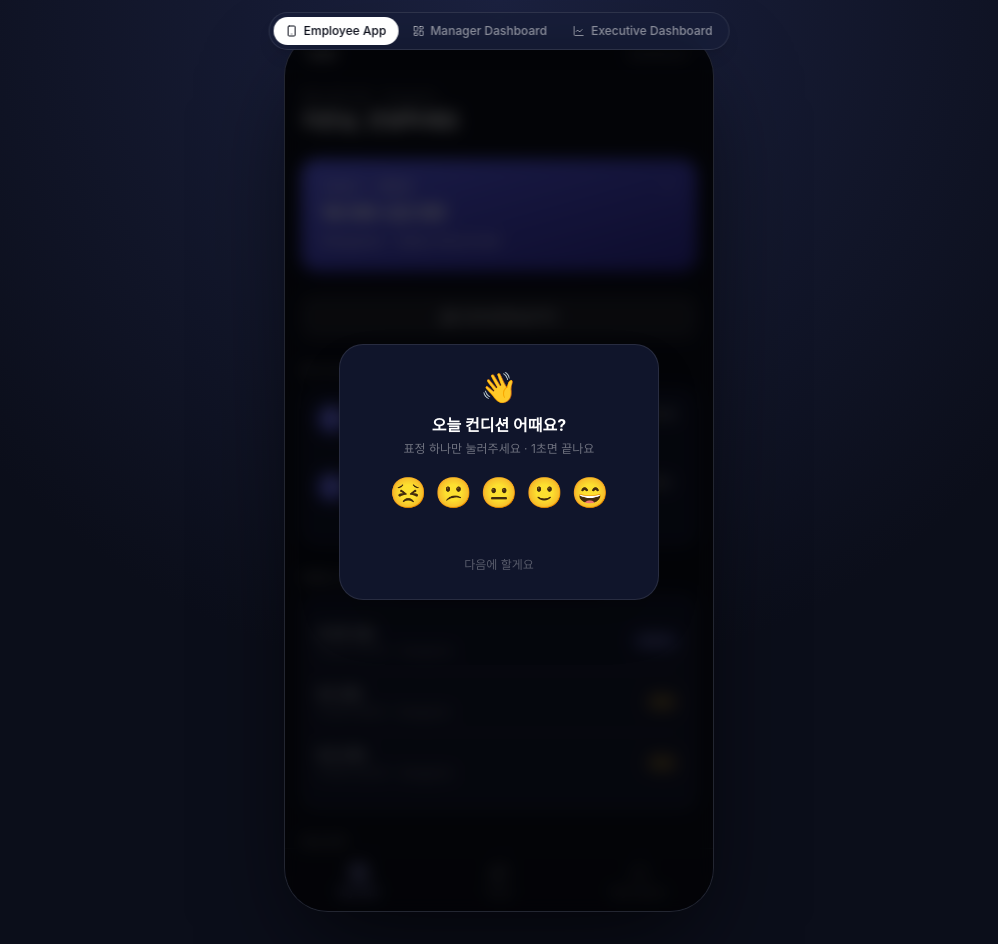
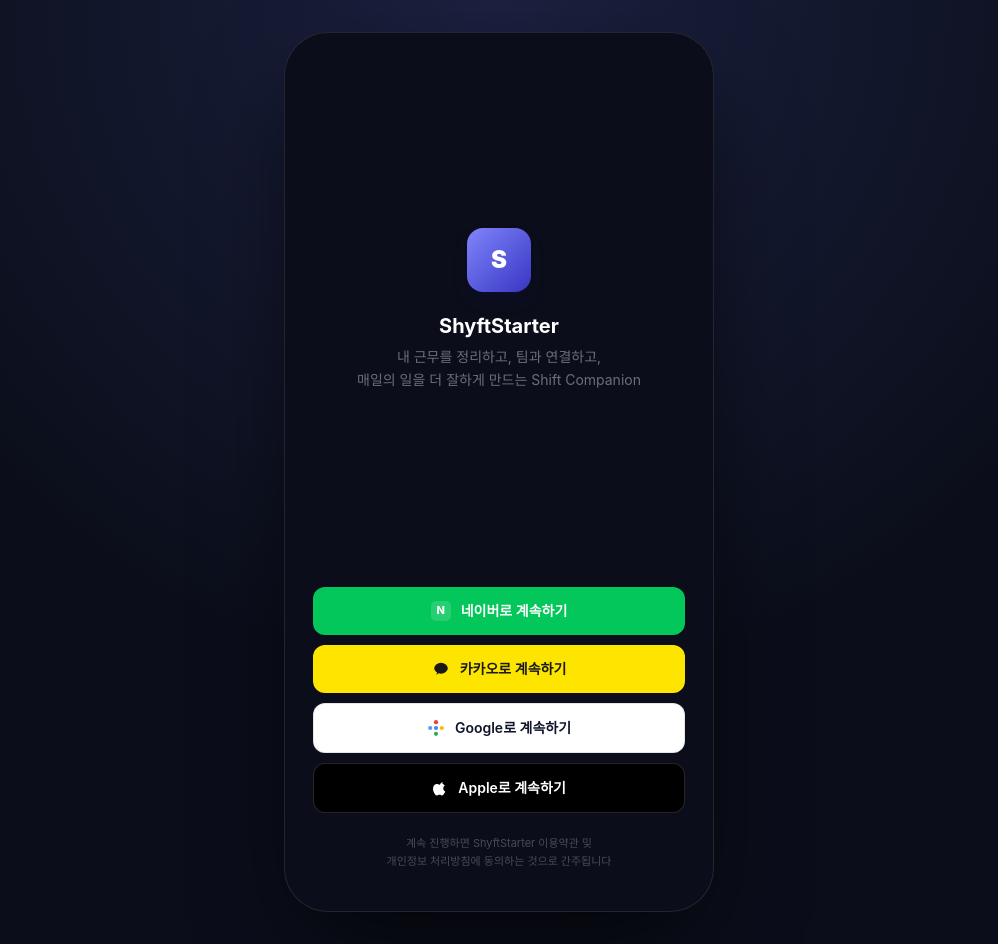
Before and after one commit to danikim9/ShyftStarter, a React (Vite) app: page / in a window 1280 px wide. Shown: the whole page, without its empty margins (141-1139 px from the left). Built offline with nearby package versions, Linux system fonts and the light colour scheme.

Commit message:
Add files via upload

```diff
--- a/src/App.tsx
+++ b/src/App.tsx
@@ -1,6 +1,7 @@
 import { useState } from 'react'
-import { Smartphone, LayoutDashboard, LineChart } from 'lucide-react'
+import { Smartphone, LayoutDashboard, LineChart, LogOut } from 'lucide-react'
 import { AppStateProvider } from './lib/store'
+import { LoginScreen, type AuthProvider } from './auth/LoginScreen'
 import { BottomNav, type TabId } from './components/BottomNav'
 import { SheetHost } from './components/sheets/SheetHost'
 import { Toast } from './components/Toast'
@@ -42,6 +43,18 @@
         </button>
       ))}
     </div>
+  )
+}
+
+function LogoutButton({ onLogout }: { onLogout: () => void }) {
+  return (
+    <button
+      onClick={onLogout}
+      title="로그아웃 (데모 재시작)"
+      className="fixed top-3 right-3 z-[60] w-8 h-8 rounded-full bg-ink-800/90 border border-white/10 shadow-lg backdrop-blur-sm flex items-center justify-center text-white/50 hover:text-white/80 transition"
+    >
+      <LogOut size={13} />
+    </button>
   )
 }
 
@@ -118,11 +131,17 @@
 }
 
 export default function App() {
+  const [authProvider, setAuthProvider] = useState<AuthProvider | null>(null)
   const [persona, setPersona] = useState<Persona>('employee')
+
+  if (!authProvider) {
+    return <LoginScreen onLogin={setAuthProvider} />
+  }
 
   return (
     <AppStateProvider>
       <PersonaSwitcher persona={persona} onChange={setPersona} />
+      <LogoutButton onLogout={() => setAuthProvider(null)} />
       {persona === 'employee' && <EmployeeAppShell />}
       {persona === 'manager' && <ManagerAppShell />}
       {persona === 'executive' && <ExecutiveAppShell />}
--- /dev/null
+++ b/src/auth/LoginScreen.tsx
@@ -0,0 +1,98 @@
+// v2 — mock social login UX.
+//
+// Naver/Google/Apple/Kakao "real" login needs OAuth: a registered app +
+// API keys with each provider, plus a backend to exchange/verify tokens.
+// None of that exists in this frontend-only prototype, so this screen is a
+// demo of the intended flow only — pressing any button simulates a
+// successful sign-in and drops the user straight into the app. Wiring in
+// real OAuth later is a drop-in replacement for `handleLogin` below; the
+// screen/UX itself does not need to change.
+
+import type { ReactElement } from 'react'
+
+export type AuthProvider = 'naver' | 'kakao' | 'google' | 'apple'
+
+function NaverMark() {
+  return (
+    <span className="w-5 h-5 rounded-[5px] bg-white/15 flex items-center justify-center text-[11px] font-extrabold text-white shrink-0">
+      N
+    </span>
+  )
+}
+
+function KakaoMark() {
+  return (
+    <svg width="18" height="18" viewBox="0 0 24 24" fill="none" className="shrink-0">
+      <ellipse cx="12" cy="11" rx="9" ry="7.2" fill="#191919" />
+      <path d="M7.5 15.5 L5.5 20 L10 16.8" fill="#191919" />
+    </svg>
+  )
+}
+
+function GoogleMark() {
+  return (
+    <svg width="18" height="18" viewBox="0 0 18 18" className="shrink-0">
+      <circle cx="9" cy="9" r="2.1" fill="#4285F4" />
+      <circle cx="9" cy="3.2" r="2.1" fill="#EA4335" />
+      <circle cx="14.8" cy="9" r="2.1" fill="#FBBC05" />
+      <circle cx="9" cy="14.8" r="2.1" fill="#34A853" />
+      <circle cx="3.2" cy="9" r="2.1" fill="#4285F4" opacity="0.85" />
+    </svg>
+  )
+}
+
+function AppleMark() {
+  return (
+    <svg width="16" height="16" viewBox="0 0 24 24" className="shrink-0">
+      <path
+        d="M16.2 3.5c0 1.05-.42 2.02-1.1 2.75-.78.83-2.02 1.47-3.02 1.38-.14-1.02.38-2.08 1.1-2.78.78-.78 2.14-1.35 3.02-1.35zM19.9 17.2c-.5 1.15-.74 1.66-1.38 2.68-.9 1.44-2.16 3.24-3.74 3.26-1.4.02-1.76-.92-3.66-.9-1.9.02-2.3.92-3.7.9-1.58-.02-2.78-1.63-3.68-3.07-2.52-4.02-2.78-8.74-1.22-11.25 1.1-1.78 2.86-2.82 4.5-2.82 1.68 0 2.74 1.02 4.14 1.02 1.36 0 2.18-1.02 4.14-1.02 1.46 0 3 .84 4.1 2.28-3.6 2-3.02 7.2.5 8.92z"
+        fill="white"
+      />
+    </svg>
+  )
+}
+
+const PROVIDERS: { id: AuthProvider; label: string; className: string; mark: () => ReactElement }[] = [
+  { id: 'naver', label: '네이버로 계속하기', className: 'bg-[#03C75A] text-white', mark: NaverMark },
+  { id: 'kakao', label: '카카오로 계속하기', className: 'bg-[#FEE500] text-[#191919]', mark: KakaoMark },
+  { id: 'google', label: 'Google로 계속하기', className: 'bg-white text-ink-900 border border-black/10', mark: GoogleMark },
+  { id: 'apple', label: 'Apple로 계속하기', className: 'bg-black text-white border border-white/15', mark: AppleMark },
+]
+
+export function LoginScreen({ onLogin }: { onLogin: (provider: AuthProvider) => void }) {
+  return (
+    <div className="min-h-screen w-full bg-[radial-gradient(circle_at_top,_#1b2140_0%,_#0b0e1a_60%)] flex items-center justify-center py-0 sm:py-8 px-0 sm:px-4">
+      <div className="relative w-full max-w-[430px] h-[100dvh] sm:h-[880px] sm:rounded-[2.75rem] sm:border sm:border-white/10 overflow-hidden flex flex-col bg-ink-950 sm:shadow-[0_40px_100px_-20px_rgba(0,0,0,0.7)] px-7">
+        <div className="flex-1 flex flex-col items-center justify-center">
+          <div className="w-16 h-16 rounded-2xl bg-gradient-to-br from-brand-400 to-brand-700 flex items-center justify-center text-2xl font-black text-white shadow-lg shadow-brand-900/40 mb-5">
+            S
+          </div>
+          <h1 className="text-white text-xl font-bold mb-1.5">ShyftStarter</h1>
+          <p className="text-white/40 text-sm text-center leading-relaxed">
+            내 근무를 정리하고, 팀과 연결하고,
+            <br />
+            매일의 일을 더 잘하게 만드는 Shift Companion
+          </p>
+        </div>
+
+        <div className="pb-10 space-y-2.5">
+          {PROVIDERS.map(({ id, label, className, mark: Mark }) => (
+            <button
+              key={id}
+              onClick={() => onLogin(id)}
+              className={`w-full flex items-center justify-center gap-2.5 rounded-xl py-3.5 text-sm font-semibold active:scale-[0.98] transition ${className}`}
+            >
+              <Mark />
+              {label}
+            </button>
+          ))}
+          <p className="text-center text-[11px] text-white/25 pt-3 leading-relaxed">
+            계속 진행하면 ShyftStarter 이용약관 및
+            <br />
+            개인정보 처리방침에 동의하는 것으로 간주됩니다
+          </p>
+        </div>
+      </div>
+    </div>
+  )
+}
--- /dev/null
+++ b/src/lib/calendarExport.ts
@@ -0,0 +1,87 @@
+// v2 — Shift Companion: calendar export
+//
+// Generates a standards-compliant .ics (iCalendar) file from the user's
+// shifts. This is a genuine, working one-way "export" — any calendar app
+// (Google, Apple, Outlook, Naver) can import the resulting file. It is NOT
+// a live two-way sync: that would require OAuth + each provider's calendar
+// API (Google Calendar API, etc.) plus a backend, which is out of scope for
+// this frontend-only prototype. See claude/shyftstarter-v2-strategy-b2c-pivot.md.
+//
+// Note: when this app is viewed through the Claude Artifact preview iframe,
+// the browser sandbox blocks page-initiated downloads (incl. blob: hrefs),
+// so clicking "export" there may not visibly save a file. The same code
+// works normally when the app is run locally (`npm run dev`) or deployed to
+// real hosting — this is a preview-sandbox limitation, not a bug.
+
+import type { Shift } from '../types'
+
+function pad(n: number) {
+  return String(n).padStart(2, '0')
+}
+
+function toICSDateTime(dateStr: string, time: string) {
+  const [y, m, d] = dateStr.split('-').map(Number)
+  const [hh, mm] = time.split(':').map(Number)
+  return `${y}${pad(m)}${pad(d)}T${pad(hh)}${pad(mm)}00`
+}
+
+function escapeICS(text: string) {
+  return text.replace(/\\/g, '\\\\').replace(/;/g, '\\;').replace(/,/g, '\\,').replace(/\n/g, '\\n')
+}
+
+function timestampNow() {
+  const now = new Date()
+  return `${now.getFullYear()}${pad(now.getMonth() + 1)}${pad(now.getDate())}T${pad(now.getHours())}${pad(
+    now.getMinutes()
+  )}${pad(now.getSeconds())}Z`
+}
+
+export function generateICS(shifts: Shift[]): string {
+  const stamp = timestampNow()
+
+  const events = shifts.map((s) => {
+    const dtStart = toICSDateTime(s.date, s.start)
+    const dtEnd = toICSDateTime(s.date, s.end)
+    return [
+      'BEGIN:VEVENT',
+      `UID:${s.id}@shyftstarter.app`,
+      `DTSTAMP:${stamp}`,
+      `DTSTART:${dtStart}`,
+      `DTEND:${dtEnd}`,
+      `SUMMARY:${escapeICS(`근무 · ${s.store}`)}`,
+      `DESCRIPTION:${escapeICS(`${s.role} · ${s.managerName}`)}`,
+      `LOCATION:${escapeICS(s.store)}`,
+      'END:VEVENT',
+    ].join('\r\n')
+  })
+
+  return [
+    'BEGIN:VCALENDAR',
+    'VERSION:2.0',
+    'PRODID:-//ShyftStarter//Shift Export//KO',
+    'CALSCALE:GREGORIAN',
+    'METHOD:PUBLISH',
+    ...events,
+    'END:VCALENDAR',
+  ].join('\r\n')
+}
+
+/** Returns true if a browser download was actually attempted. */
+export function downloadICS(filename: string, shifts: Shift[]): boolean {
+  if (shifts.length === 0) return false
+  try {
+    const content = generateICS(shifts)
+    const blob = new Blob([content], { type: 'text/calendar;charset=utf-8' })
+    const url = URL.createObjectURL(blob)
+    const a = document.createElement('a')
+    a.href = url
+    a.download = filename
+    document.body.appendChild(a)
+    a.click()
+    document.body.removeChild(a)
+    setTimeout(() => URL.revokeObjectURL(url), 1000)
+    return true
+  } catch {
+    return false
+  }
+}
--- a/src/screens/MyShift.tsx
+++ b/src/screens/MyShift.tsx
@@ -1,9 +1,10 @@
-import { ChevronRight, MessageSquarePlus, ChevronDown, ChevronUp } from 'lucide-react'
+import { ChevronRight, MessageSquarePlus, ChevronDown, ChevronUp, CalendarPlus } from 'lucide-react'
 import { useState } from 'react'
 import { useAppState } from '../lib/store'
 import { shifts, todayShift } from '../data/mockData'
 import { Card, SectionLabel, Badge, PrimaryButton, SecondaryButton } from '../components/ui'
 import { MOOD_EMOJI } from '../components/MoodCheckIn'
+import { downloadICS } from '../lib/calendarExport'
 import type { Shift } from '../types'
 
 const dow = ['일', '월', '화', '수', '목', '금', '토']
@@ -36,12 +37,17 @@
 }
 
 export function MyShift() {
-  const { employee, todayMood, openSheet, handovers } = useAppState()
+  const { employee, todayMood, openSheet, handovers, showToast } = useAppState()
   const [showAll, setShowAll] = useState(false)
 
   const upcoming = shifts.filter((s) => s.status !== 'completed')
   const past = shifts.filter((s) => s.status === 'completed').slice().reverse()
   const recentHandovers = handovers.slice(0, showAll ? undefined : 2)
+
+  const handleExport = () => {
+    const ok = downloadICS('shyftstarter-근무일정.ics', upcoming)
+    showToast(ok ? '캘린더 파일을 내려받았어요' : '내보내기에 실패했어요')
+  }
 
   return (
     <div className="px-4 pt-5 pb-8 space-y-6">
@@ -109,7 +115,12 @@
       </div>
 
       <div>
-        <SectionLabel>예정된 근무</SectionLabel>
+        <div className="flex items-center justify-between mb-2">
+          <SectionLabel>예정된 근무</SectionLabel>
+          <button onClick={handleExport} className="text-xs text-brand-300 font-medium flex items-center gap-0.5">
+            <CalendarPlus size={13} /> 내보내기
+          </button>
+        </div>
         <Card>
           {upcoming.map((s) => (
             <ShiftRow key={s.id} shift={s} />
```
